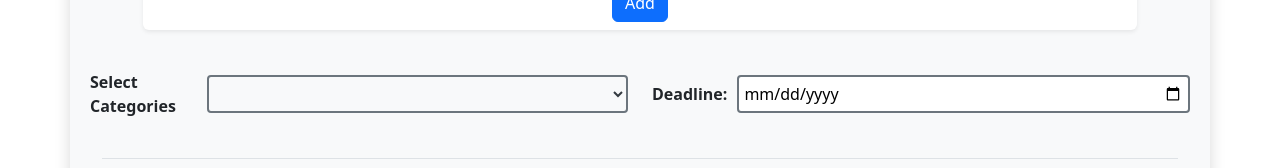
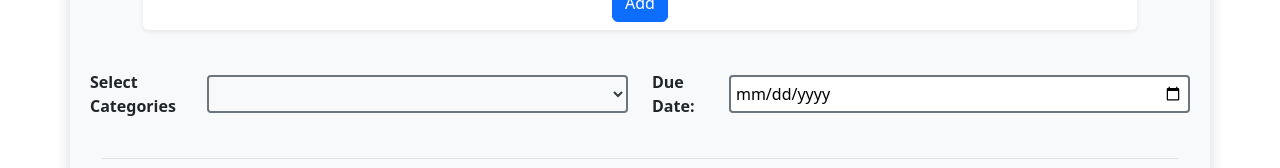
Before and after one commit to EffahAdode3/Task-Magament-system, a Vue app: page /addTask in a window 1280 px wide. Shown: the part 316-484 px from the top of the page. Built offline with nearby package versions, Linux system fonts and the light colour scheme; sample sign-in values are in the browser's storage.

Commit message:
Add Createdange

```diff
--- a/src/components/Content.vue
+++ b/src/components/Content.vue
@@ -39,7 +39,7 @@
                 </select>
             </div>
             <div class="col-12 col-md-6 d-flex align-items-center">
-                <label for="start" class="date-label">Deadline:</label>
+                <label for="start" class="date-label">Due Date:</label>
                 <input v-model="deadline" type="date" id="start" name="trip-start" class="date-input w-100"/>
             </div>
         </div>
@@ -67,6 +67,18 @@ export default {
       deadline: '',
     };
   },
+
+  computed(){
+    function formatDate(dayOfWeek, day, month, year) {
+ var daysOfWeek = ["Sun","Mon","Tue","Wed","Thu","Fri","Sat"];
+ var months = ["Jan","Feb","Mar","Apr","May","Jun","Jul","Aug","Sep","Oct","Nov","Dec"];
+ return daysOfWeek[dayOfWeek] + " " + months[month] + " " + day + " " + year;
+ }
+ formatDate(this.deadline.getUTCDay(), this.deadline.getUTCDate(),
+ this.deadline.getUTCMonth(), this.deadline.getUTCFullYear());
+  },
+
+
   methods: {
     addTodo() {
       if (!this.category || !this.deadline  || !this.newTodo) {
--- a/src/components/ContentDashboard.vue
+++ b/src/components/ContentDashboard.vue
@@ -9,7 +9,7 @@
       <th scope="col">#</th>
       <th scope="col">To Do</th>
       <th scope="col">Categories</th>
-      <th scope="col">Deadline</th>
+      <th scope="col">Due Date</th>
       <th scope="col">Created At</th>
     </tr>
   </thead>
```
